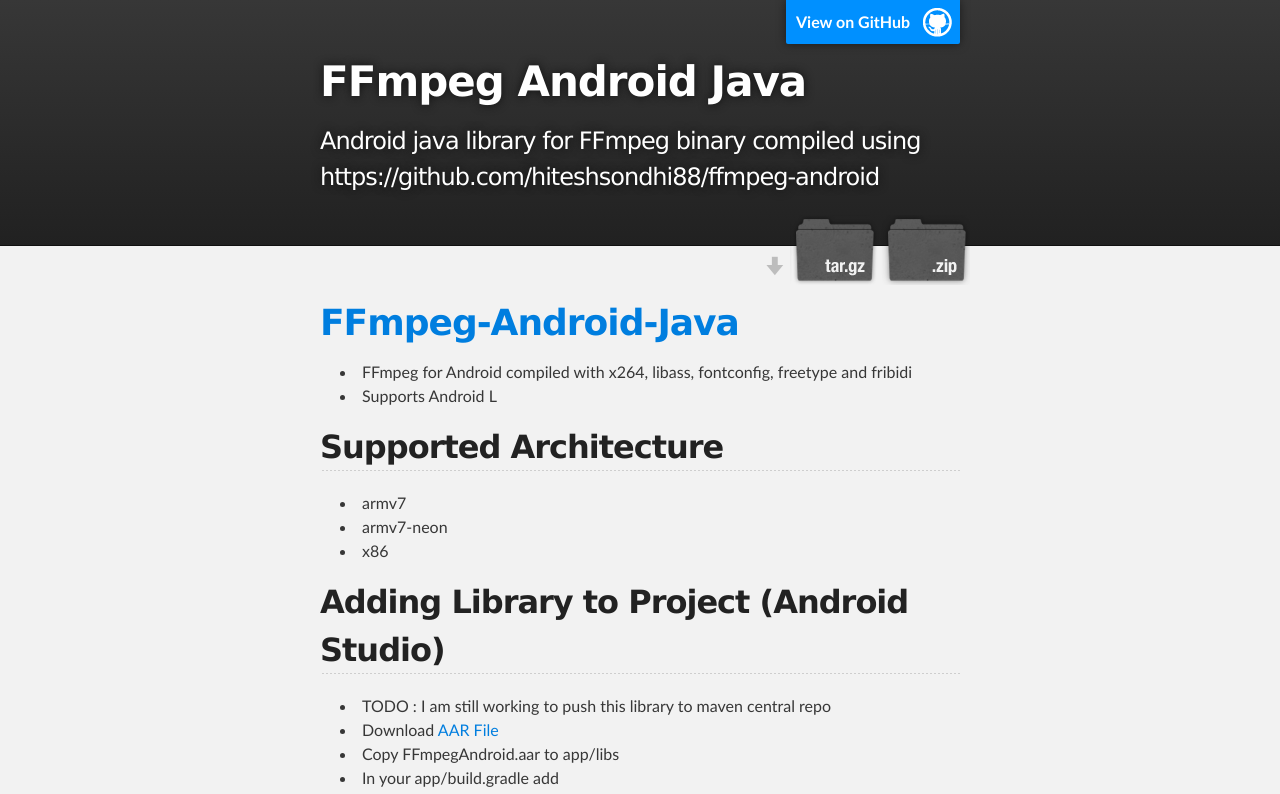
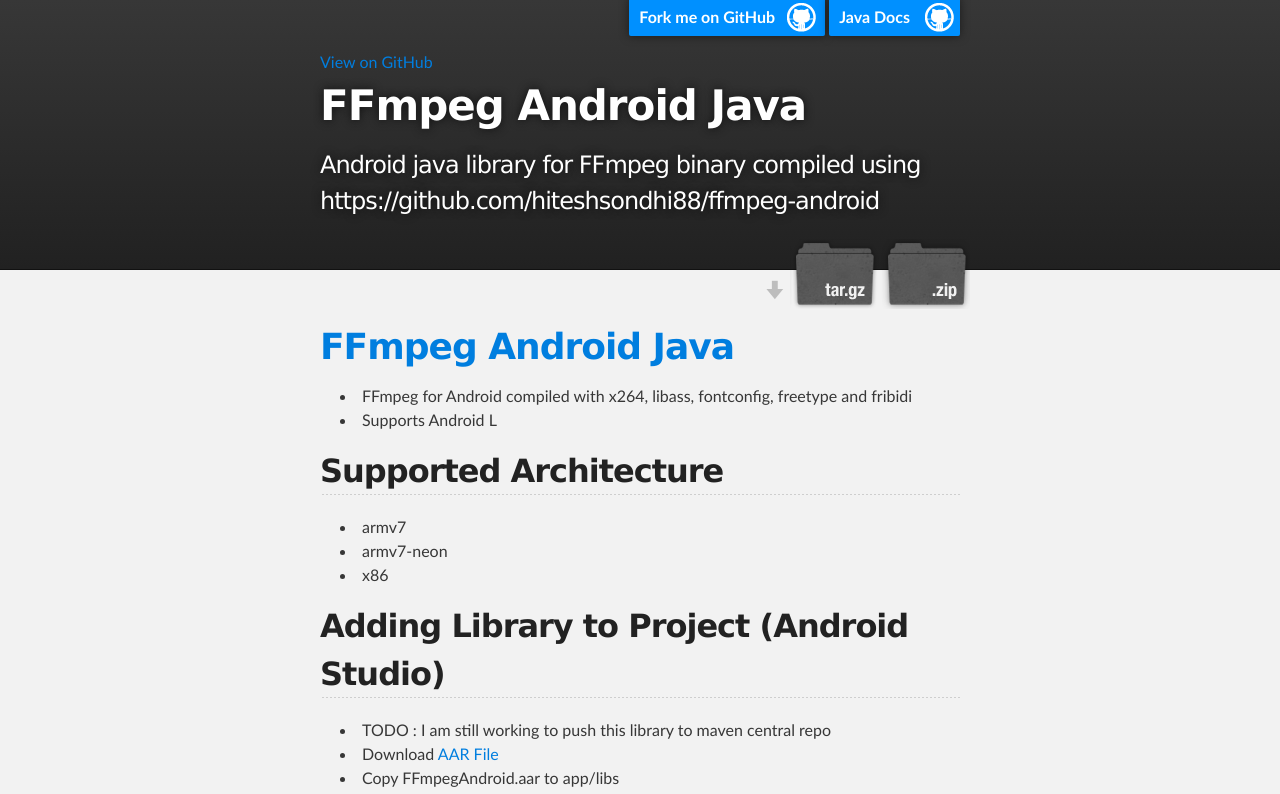
Before and after one commit to cropsly/ffmpeg-android-java, a plain HTML site: page index.html in a window 1280 px wide. Shown: the top 794 px of the page. Drawn offline with Linux system fonts and the light colour scheme.

Commit message:
Updated github pages

```diff
--- a/index.html
+++ b/index.html
@@ -16,6 +16,12 @@
     <!-- HEADER -->
     <div id="header_wrap" class="outer">
         <header class="inner">
+          <div id="github_banner_id">
+            <ul>
+              <li><a class="github_banner" href="https://github.com/hiteshsondhi88/ffmpeg-android-java">Fork me on GitHub</a></li>
+              <li><a class="github_banner" href="http://hiteshsondhi88.github.io/ffmpeg-android-java/docs/">Java Docs</a></li>
+            </ul>
+          </div>
           <a id="forkme_banner" href="https://github.com/hiteshsondhi88/ffmpeg-android-java">View on GitHub</a>
 
           <h1 id="project_title">FFmpeg Android Java</h1>
@@ -32,7 +38,7 @@
     <div id="main_content_wrap" class="outer">
       <section id="main_content" class="inner">
         <h1>
-<a name="ffmpeg-android-java" class="anchor" href="#ffmpeg-android-java"><span class="octicon octicon-link"></span></a><a href="http://hiteshsondhi88.github.io/ffmpeg-android-java/">FFmpeg-Android-Java</a>
+<a name="ffmpeg-android-java" class="anchor" href="#ffmpeg-android-java"><span class="octicon octicon-link"></span></a><a href="http://hiteshsondhi88.github.io/ffmpeg-android-java/">FFmpeg Android Java</a>
 </h1>
 
 <ul>
--- a/stylesheets/stylesheet.css
+++ b/stylesheets/stylesheet.css
@@ -269,11 +269,7 @@ Full-Width Styles
   margin: 0 auto;
 }
 
-#forkme_banner {
-  display: block;
-  position: absolute;
-  top:0;
-  right: 10px;
+.github_banner {
   z-index: 10;
   padding: 10px 50px 10px 10px;
   color: #fff;
@@ -282,6 +278,20 @@ Full-Width Styles
   box-shadow: 0 0 10px rgba(0,0,0,.5);
   border-bottom-left-radius: 2px;
   border-bottom-right-radius: 2px;
+}
+
+#github_banner_id {
+  right: 10px;
+  position: absolute;
+  top:5px;
+}
+
+#github_banner_id ul{
+  list-style: none;
+}
+
+#github_banner_id li{
+  display: inline;
 }
 
 #header_wrap {
```
Also changed, not shown: params.json (deleted, +0 -1 lines).
